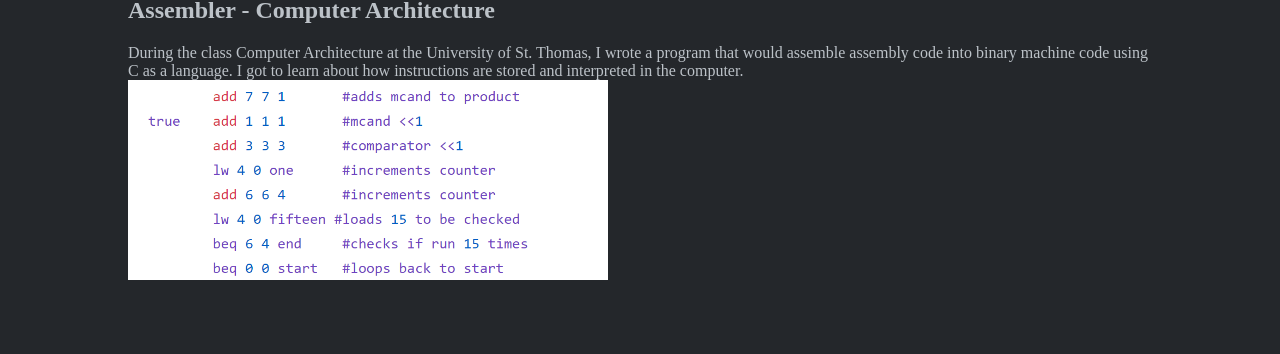
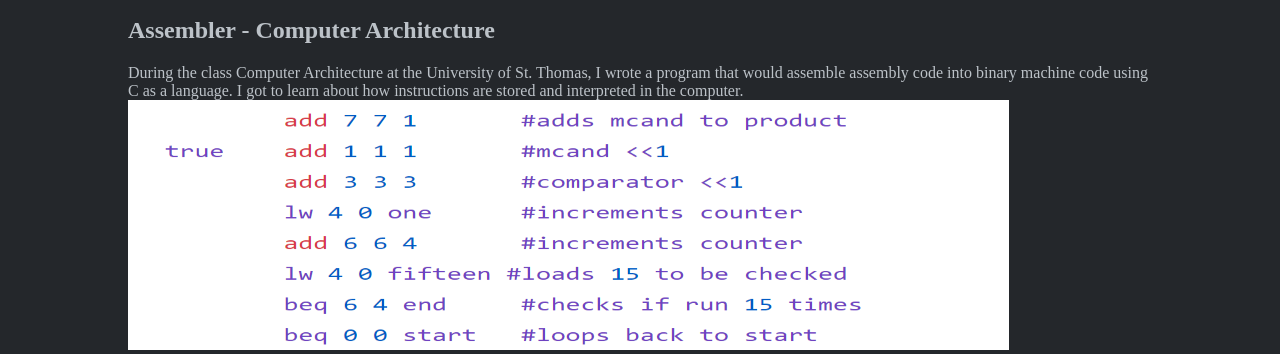
Before and after one commit to rodr9866/rodr9866.github.io, a plain HTML site: page projects.html in a window 1280 px wide. Shown: the part 740-1094 px from the top of the page. Before the commit the page ends 1024 px from the top, so only its background shows below. Drawn offline with Linux system fonts and the light colour scheme.

Commit message:
changes to images

```diff
--- a/projects.html
+++ b/projects.html
@@ -37,7 +37,7 @@
             <p>During the class Computer Architecture at the University of St. Thomas, I wrote a program that would assemble assembly code into binary machine code using C as a language. I got to learn about how instructions are stored and interpreted in the computer.
             </p>
             <a href="https://github.com/rodr9866/CISC-340-project-1" target="_blank">
-                <img src="images/assemblyCode.png" alt="Assembly code" class="projectImg">
+                <img src="images/assemblyCode1.png" alt="Assembly code" class="projectImg">
             </a>
         </div>
 
--- a/style.css
+++ b/style.css
@@ -45,10 +45,6 @@ h3{
     background-color: #BCC2C8;
     color: #24272B;
 }
-.projectImg{
-    width: auto;
-    height: 200px;
-}
 a{
     color: aqua;
 }
```
Also changed, not shown: images/assemblyCode1.png (added), images/sps.png, images/supersmash.jpg.
